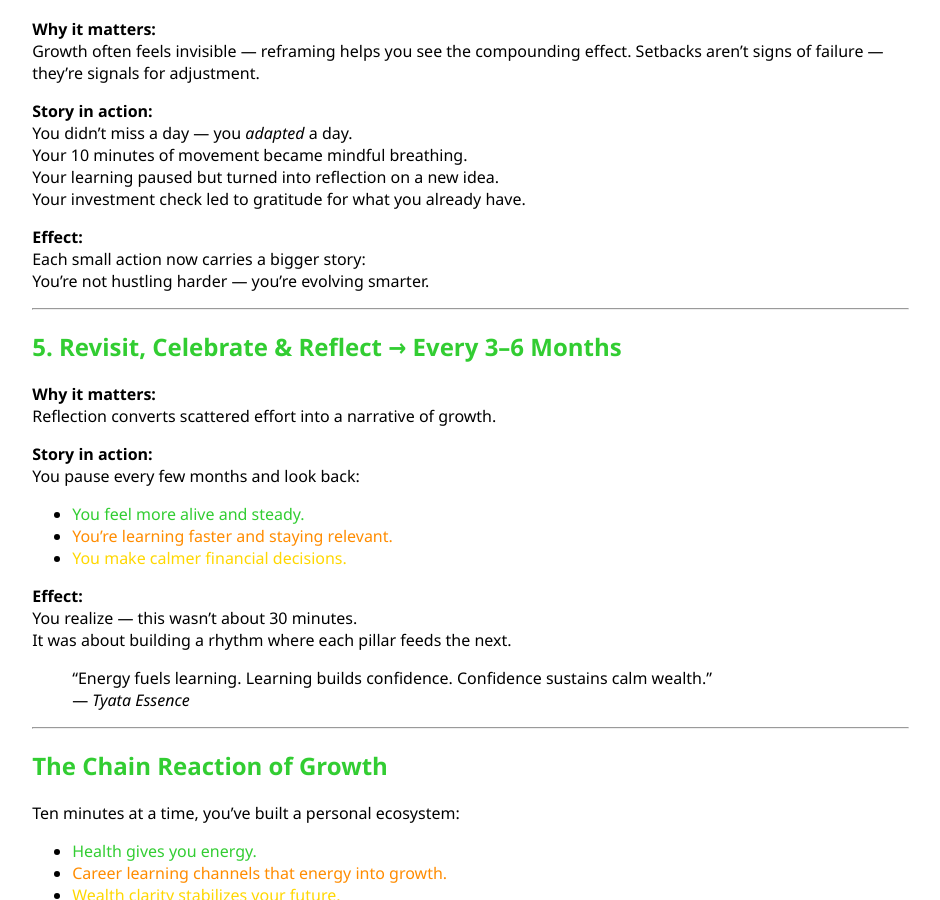
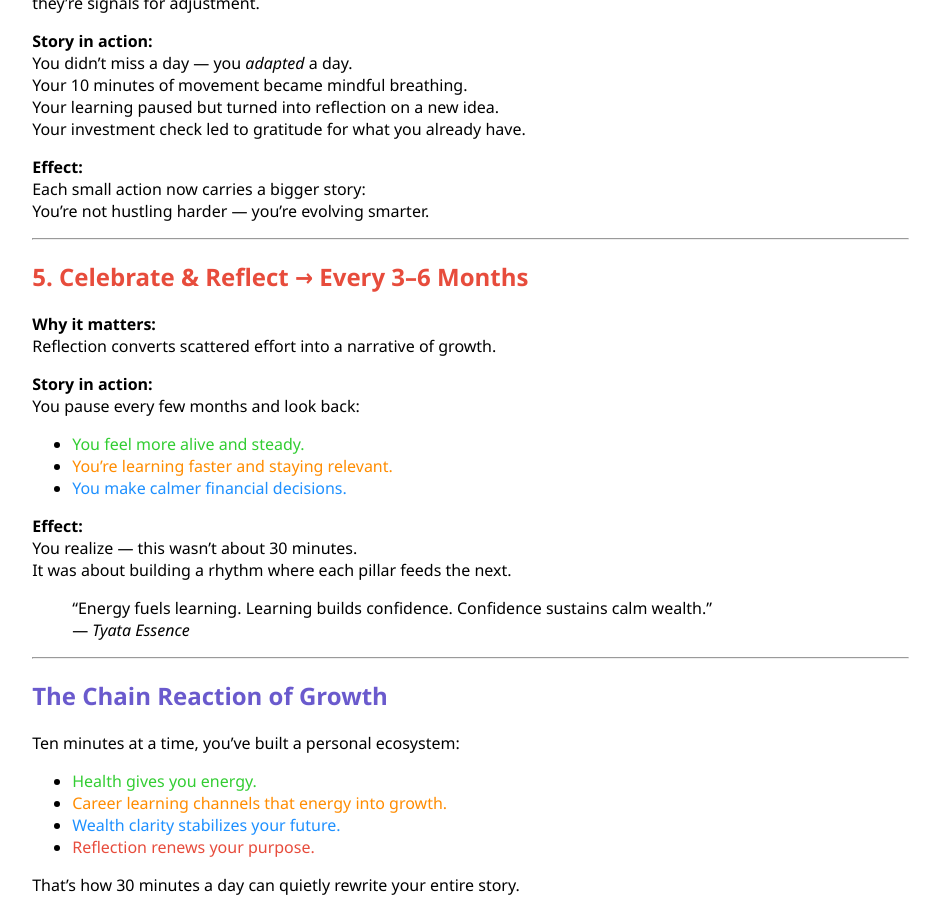
Before and after one commit to tyataessence/tyataessence.github.io, a Jekyll site: the page built from _posts/personal/2025-10-07-30-minute-formula.md, in a window 1280 px wide and 900 px high, scrolled down 1501 px. Shown: the whole window, without its empty margins (299-1239 px from the left). Built offline with Jekyll 4.4.1, drawn with Linux system fonts in a browser that asks for light colours; some of the changed text lies outside the part shown.

Commit message:
fixing colors in new post

```diff
--- a/_posts/personal/2025-10-07-30-minute-formula.md
+++ b/_posts/personal/2025-10-07-30-minute-formula.md
@@ -6,10 +6,8 @@ categories: [Personal]
 author: Rakesh Tyata
 ---
 
-# <span style="color:#32CD32;">30 Minutes to Build Energy, Skills & Confidence</span>
-
-> **Formula:** > _10 minutes × 3 pillars = 30 minutes that reshape everything._
-> <span style="color:#32CD32;">Energy (Health)</span> → <span style="color:#FF8C00;">Skill (Career)</span> → <span style="color:#FFD700;">Confidence (Wealth)</span> → <span style="color:#1E90FF;">Renewal (Reflection)</span>
+**Formula:** > _10 minutes × 3 pillars = 30 minutes that reshape everything._
+<span style="color:#32CD32;">Energy (Health)</span> → <span style="color:#FF8C00;">Skill (Career)</span> → <span style="color:#1E90FF;">Confidence (Wealth)</span> → <span style="color:#E74C3C;">Renewal (Reflection)</span>
 
 ---
 
@@ -44,7 +42,7 @@ Energy from your health habit fuels consistency here — because the body’s aw
 
 ---
 
-## <span style="color:#FFD700;">3. Environment Design → Turn Skill into Confidence</span>
+## <span style="color:#1E90FF;">3. Environment Design → Turn Skill into Confidence</span>
 
 **Why it matters:**
 Your surroundings can either drain focus or support clarity.
@@ -60,7 +58,7 @@ Together, they build the calm confidence to handle your finances with purpose.
 
 ---
 
-## <span style="color:#1E90FF;">4. Compounding Positive Reframing → Reshape How You See Progress</span>
+## <span style="color:#E74C3C;">4. Compounding Positive Reframing → Reshape How You See Progress</span>
 
 **Why it matters:**
 Growth often feels invisible — reframing helps you see the compounding effect. Setbacks aren’t signs of failure — they’re signals for adjustment.
@@ -77,7 +75,7 @@ You’re not hustling harder — you’re evolving smarter.
 
 ---
 
-## <span style="color:#32CD32;">5. Revisit, Celebrate & Reflect → Every 3–6 Months</span>
+## <span style="color:#E74C3C;">5. Celebrate & Reflect → Every 3–6 Months</span>
 
 **Why it matters:**
 Reflection converts scattered effort into a narrative of growth.
@@ -87,7 +85,7 @@ You pause every few months and look back:
 
 - <span style="color:#32CD32;">You feel more alive and steady.</span>
 - <span style="color:#FF8C00;">You’re learning faster and staying relevant.</span>
-- <span style="color:#FFD700;">You make calmer financial decisions.</span>
+- <span style="color:#1E90FF;">You make calmer financial decisions.</span>
 
 **Effect:**
 You realize — this wasn’t about 30 minutes.
@@ -98,14 +96,14 @@ It was about building a rhythm where each pillar feeds the next.
 
 ---
 
-## <span style="color:#32CD32;">The Chain Reaction of Growth</span>
+## <span style="color:#6A5ACD;">The Chain Reaction of Growth</span>
 
 Ten minutes at a time, you’ve built a personal ecosystem:
 
 - <span style="color:#32CD32;">Health gives you energy.</span>
 - <span style="color:#FF8C00;">Career learning channels that energy into growth.</span>
-- <span style="color:#FFD700;">Wealth clarity stabilizes your future.</span>
-- <span style="color:#1E90FF;">Reflection renews your purpose.</span>
+- <span style="color:#1E90FF;">Wealth clarity stabilizes your future.</span>
+- <span style="color:#E74C3C;">Reflection renews your purpose.</span>
 
 That’s how 30 minutes a day can quietly rewrite your entire story.
 
```
